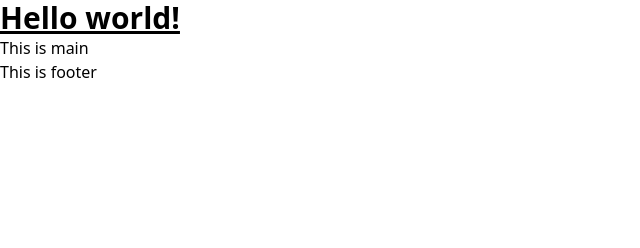
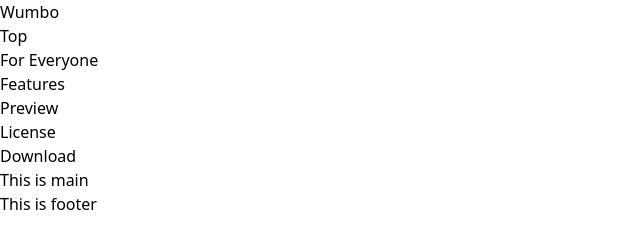
Before and after one commit to budiigunawan/wumbo, a website built with Vite: page index.html in a window 1280 px wide. Shown: the whole page, without its empty margins (0-640 px from the left). Built offline with nearby package versions, Linux system fonts and the light colour scheme.

Commit message:
add navbar content

```diff
--- a/index.html
+++ b/index.html
@@ -13,7 +13,19 @@
   </head>
   <body>
     <header>
-      <h1 class="text-3xl font-bold underline">Hello world!</h1>
+      <div class="logo">
+        <p>Wumbo</p>
+      </div>
+      <nav>
+        <ul>
+          <li><a href="#top"> Top </a></li>
+          <li><a href="#for-everyone"> For Everyone </a></li>
+          <li><a href="#features"> Features </a></li>
+          <li><a href="#preview"> Preview </a></li>
+          <li><a href="#license"> License </a></li>
+        </ul>
+      </nav>
+      <a role="button" href="#download"> Download </a>
     </header>
     <main>
       <p>This is main</p>
```
